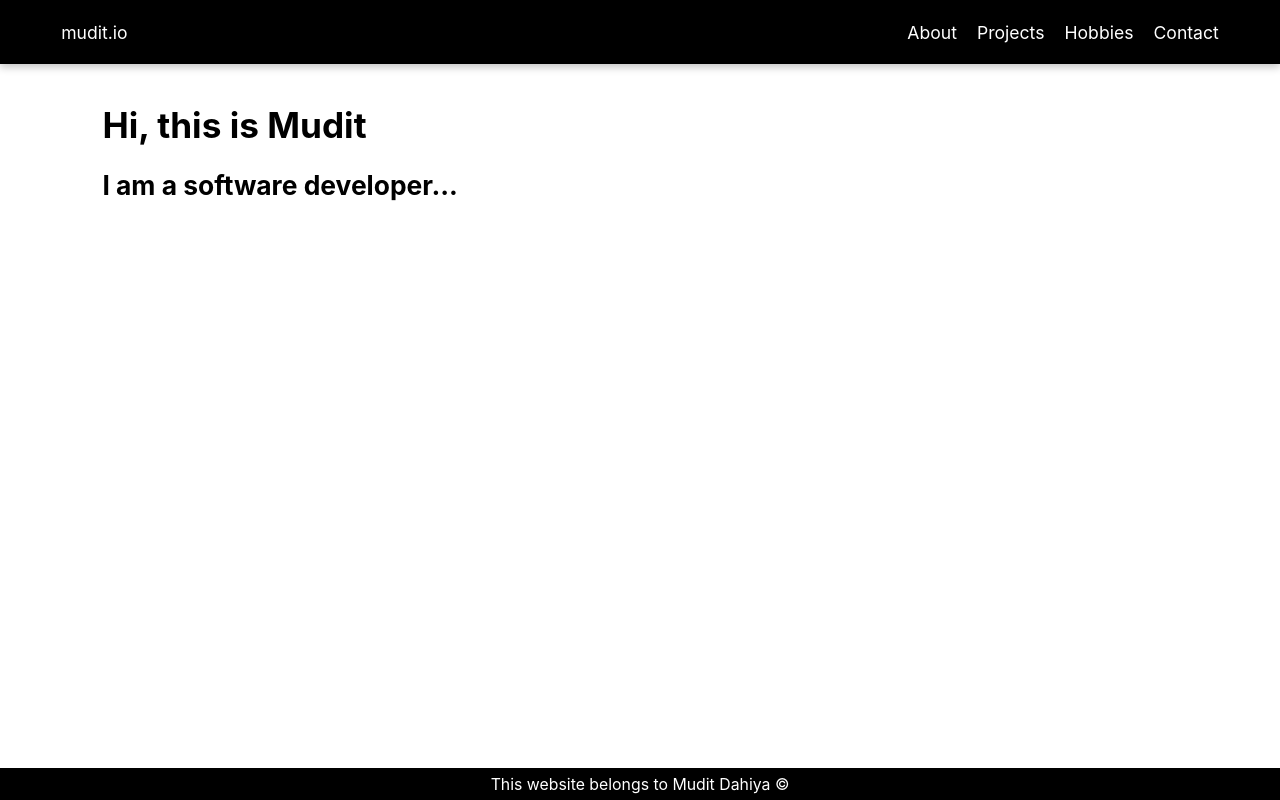
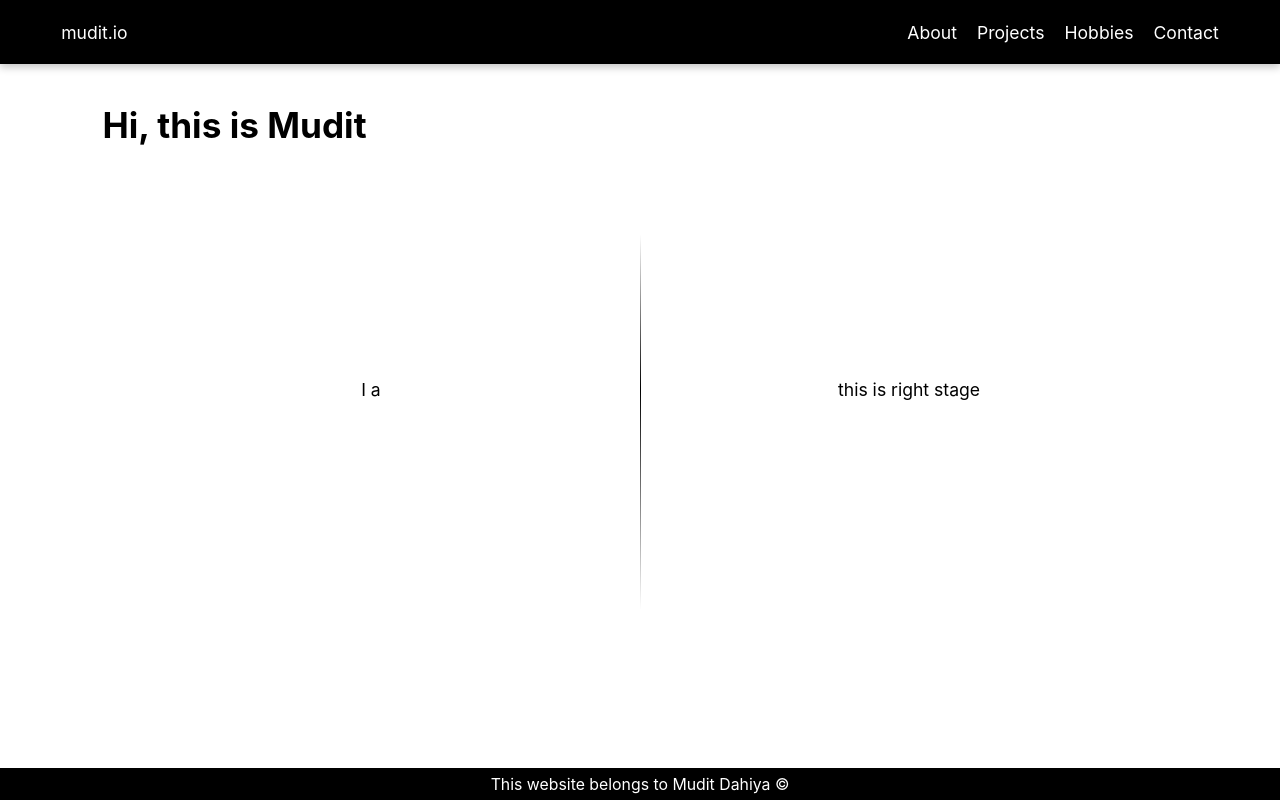
Before and after one commit to muditdahiya/mudit.online, a React (Create React App) app: page / in a window 1280 px wide. Built offline with nearby package versions, Linux system fonts and the light colour scheme.

Commit message:
tried making animation

```diff
--- /dev/null
+++ b/src/containers/Home/Home.js
@@ -0,0 +1,32 @@
+import { useEffect, useTimeout } from "react";
+
+function Home() {
+  useEffect(() => {
+    const typingAnimation = (text) => {
+      if (text) {
+        document.getElementById("animateText").innerHTML += text[0];
+      }
+    };
+    typingAnimation("am a software developer ...");
+  });
+  return (
+    <div className="Home">
+      <h1>Hi, this is Mudit</h1>
+      <div id="stage">
+        <div className="leftStage">
+          <p>
+            I <span id="animateText"></span>
+          </p>
+        </div>
+        <div className="rightStage">
+          <div id="animateImage">this is right stage</div>
+        </div>
+      </div>
+
+      {/* love mathematics */}
+      {/* enjoy playing the guitar */}
+    </div>
+  );
+}
+
+export default Home;
--- a/src/containers/Main/Main.js
+++ b/src/containers/Main/Main.js
@@ -1,10 +1,9 @@
+import Home from "../Home/Home";
+
 function Main() {
   return (
     <div className="Main">
-      <h1>Hi, this is Mudit</h1>
-      <h2>
-        I am <span id="animateText"> a software developer...</span>
-      </h2>
+      <Home />
     </div>
   );
 }
--- a/src/index.js
+++ b/src/index.js
@@ -4,8 +4,4 @@ import "./index.scss";
 import App from "./App";
 
 const root = ReactDOM.createRoot(document.getElementById("root"));
-root.render(
-  <React.StrictMode>
-    <App />
-  </React.StrictMode>
-);
+root.render(<App />);
--- a/src/index.scss
+++ b/src/index.scss
@@ -1,3 +1,5 @@
+// left right padding steps 4vw
+
 $phone: 320px;
 $tablet: 768px;
 $computer: 1440px;
@@ -59,6 +61,37 @@ body {
   }
 }
 
+.Home {
+  #stage {
+    // background-color: blue;
+    display: flex;
+    flex-direction: row;
+    height: 55vh;
+    .leftStage {
+      // background-color: red;
+      width: 50%;
+      display: flex;
+      align-items: center;
+      justify-content: center;
+      border-right: 1px solid black;
+      border-image: linear-gradient(
+          to bottom,
+          rgba(0, 0, 0, 0) 15%,
+          black 50%,
+          rgba(0, 0, 0, 0)
+        )
+        1 100%;
+    }
+    .rightStage {
+      // background-color: yellow;
+      width: 50%;
+      display: flex;
+      align-items: center;
+      justify-content: center;
+    }
+  }
+}
+
 //PHONE
 @media (min-width: $phone) {
   body {
```
